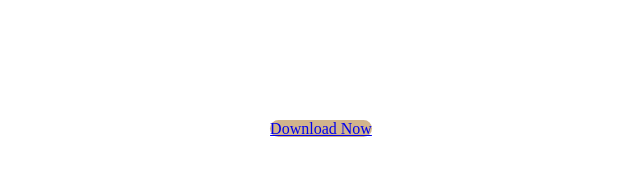
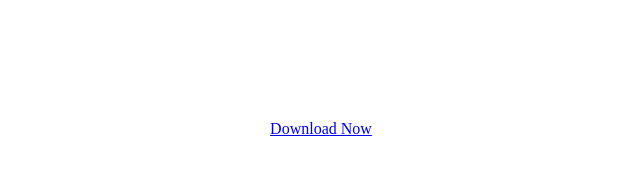
Before and after one commit to AemonSnortor/Fifa, a plain HTML site: page index.html in a window 1280 px wide. Shown: the whole page, without its empty margins (319-959 px from the left). Drawn offline with Linux system fonts and the light colour scheme.

Commit message:
Update styles.css

```diff
--- a/styles.css
+++ b/styles.css
@@ -3,7 +3,3 @@ body {
   margin: auto;
   margin-top: 120px;
 }
-a {
-  background-color: tan;
-  border-radius: 10px 10px 10px 10px;
-}
```
